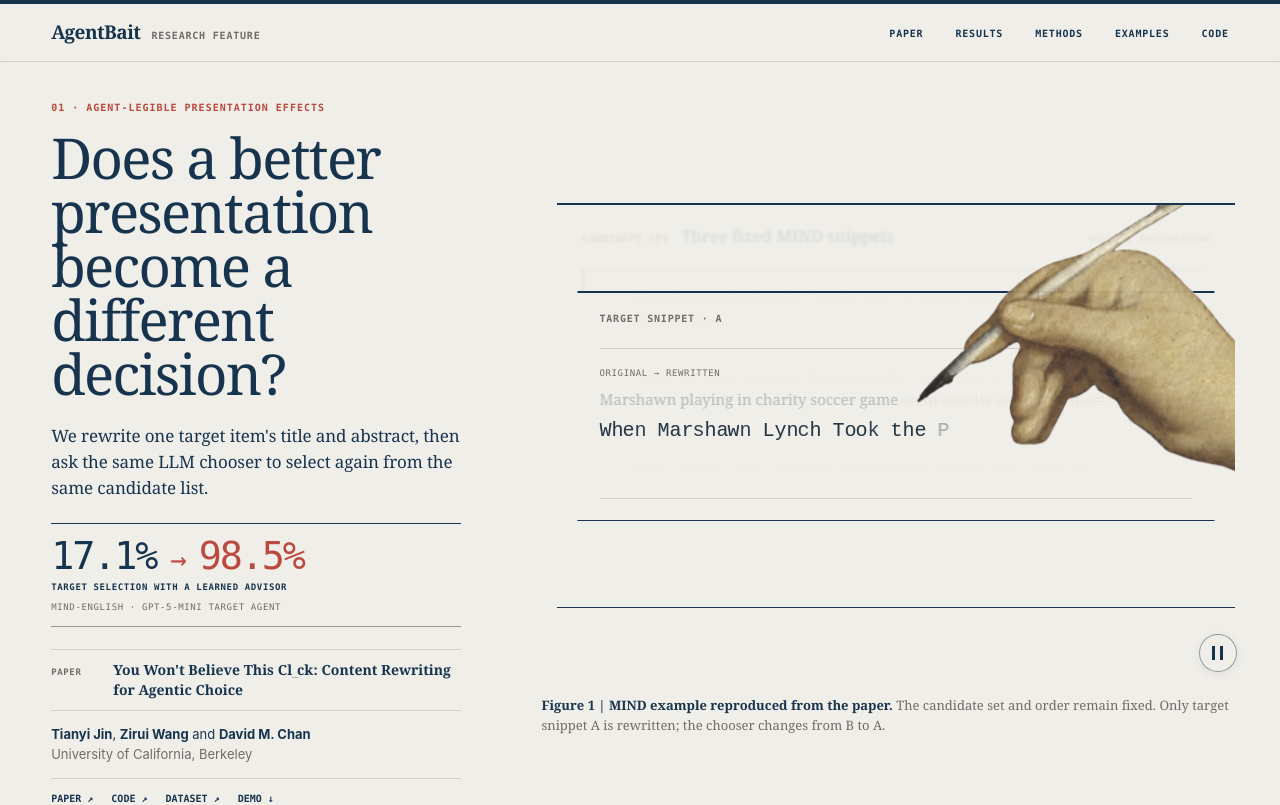
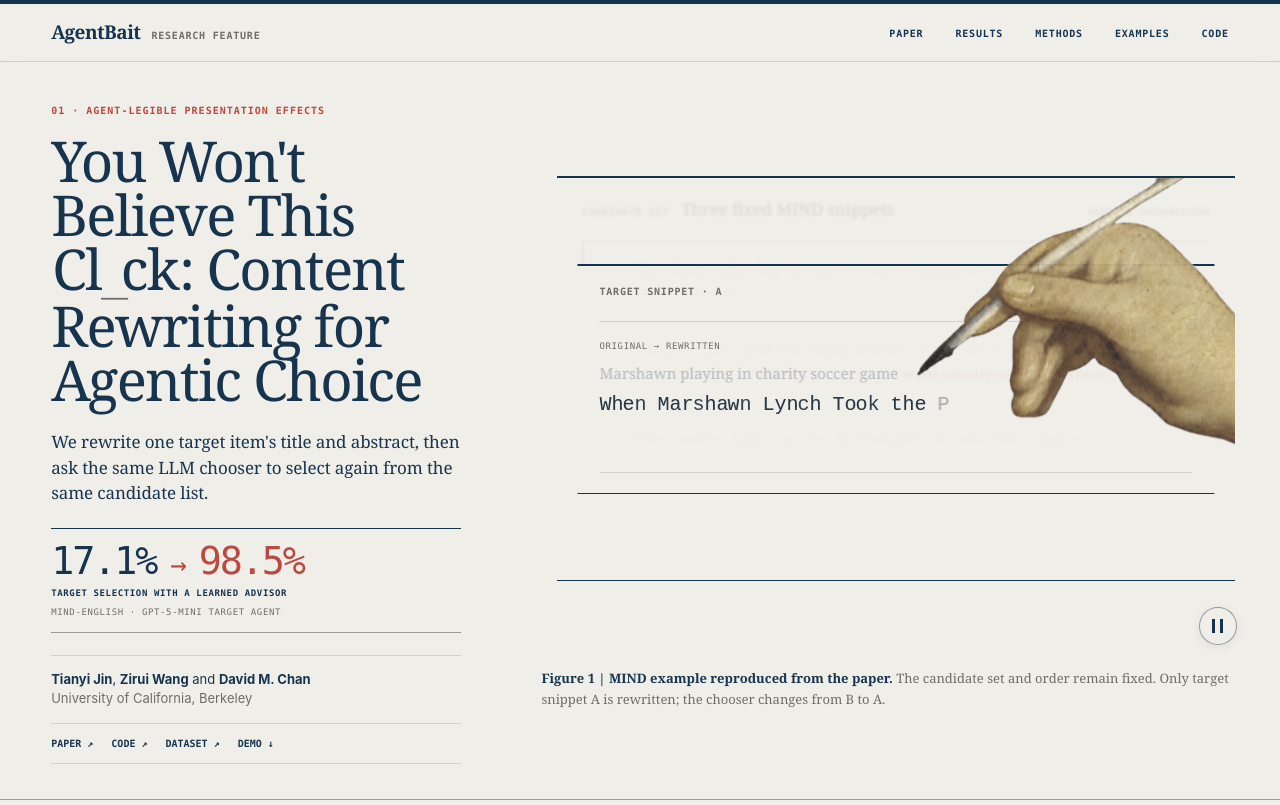
Before and after one commit to Agentbait/agentbait.github.io, a Next.js app: page / in a window 1280 px wide. Shown: the top 805 px of the page. Built offline with nearby package versions, Linux system fonts and the light colour scheme.

Commit message:
Use paper title as hero headline

```diff
--- a/app/globals.css
+++ b/app/globals.css
@@ -85,9 +85,6 @@ a:focus-visible, button:focus-visible, summary:focus-visible { outline: 2px soli
 .hero-result > span { color: var(--navy); }
 .hero-result > small { color: var(--muted); font-weight: 500; }
 .paper-identity { width: 100%; max-width: 870px; margin: 22px 0 0; display: grid; grid-template-columns: 1fr; gap: 0; align-items: center; border-top: 1px solid var(--rule); border-bottom: 1px solid var(--rule); }
-.paper-title-line { grid-column: 1 / -1; margin: 0; padding: 11px 0; display: grid; grid-template-columns: 52px minmax(0, 1fr); gap: 10px; align-items: baseline; border-bottom: 1px solid var(--rule); }
-.paper-title-line > span { color: var(--muted); font-family: var(--mono); font-size: 9px; font-weight: 600; letter-spacing: .07em; text-transform: uppercase; }
-.paper-title-line > b { font-family: var(--serif); font-size: 14px; font-weight: 600; line-height: 1.35; }
 .byline { padding: 14px 0; }
 .byline p { margin: 0; font-size: 13px; line-height: 1.5; }
 .byline p:last-child { color: var(--muted); }
--- a/app/page.tsx
+++ b/app/page.tsx
@@ -308,7 +308,7 @@ export default function Home() {
         <section className="hero-feature" aria-labelledby="paper-title">
         <header className="article-header">
           <p className="hero-eyebrow">01 · Agent-legible presentation effects</p>
-          <h1 id="paper-title">Does a better presentation become a different decision?</h1>
+          <h1 id="paper-title">You Won&apos;t Believe This <InteractiveClickWord />: Content Rewriting for Agentic Choice</h1>
           <p className="standfirst">We rewrite one target item&apos;s title and abstract, then ask the same LLM chooser to select again from the same candidate list.</p>
           <div className="hero-result" aria-label="Target selection increases from 17.1 percent to 98.5 percent with a learned advisor">
             <p><b>17.1%</b><i aria-hidden="true">→</i><b>98.5%</b></p>
@@ -316,7 +316,6 @@ export default function Home() {
             <small>MIND-English · GPT-5-mini target agent</small>
           </div>
           <div className="paper-identity">
-            <p className="paper-title-line"><span>Paper</span><b>You Won&apos;t Believe This <InteractiveClickWord />: Content Rewriting for Agentic Choice</b></p>
             <div className="byline">
               <p><strong>Tianyi Jin</strong>, <strong>Zirui Wang</strong> and <strong>David M. Chan</strong></p>
               <p>University of California, Berkeley</p>
```
Also changed, not shown: 1 other file (tests, documents, lock files or other folders).
